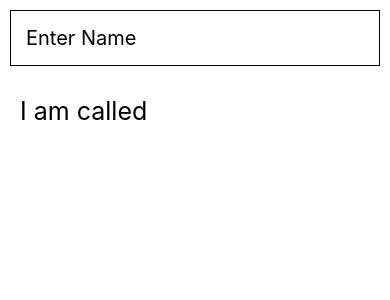
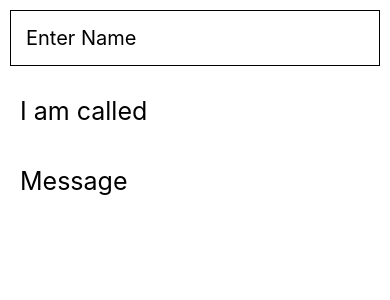
Before and after one commit to s-kvng/React-Native-Course, a React Native app in the folder RNForms/: screen / in a window 390 px wide. Shown: the top 300 px of the page. Built offline with nearby package versions, Linux system fonts and the light colour scheme.

Commit message:
work with multiline Text

```diff
--- a/RNForms/App.js
+++ b/RNForms/App.js
@@ -24,6 +24,13 @@ export default function App() {
         // autoCapitalize="none"
       />
       <Text style={styles.inputText}>I am called {name}</Text>
+      <View>
+        <TextInput
+          style={[styles.inputText, styles.multilineText]}
+          placeholder="Message"
+          multiline
+        />
+      </View>
     </SafeAreaView>
   );
 }
@@ -44,4 +51,8 @@ const styles = StyleSheet.create({
     fontSize: 25,
     padding: 20,
   },
+  multilineText: {
+    minHeight: 100,
+    textAlignVertical: "top",
+  },
 });
```
